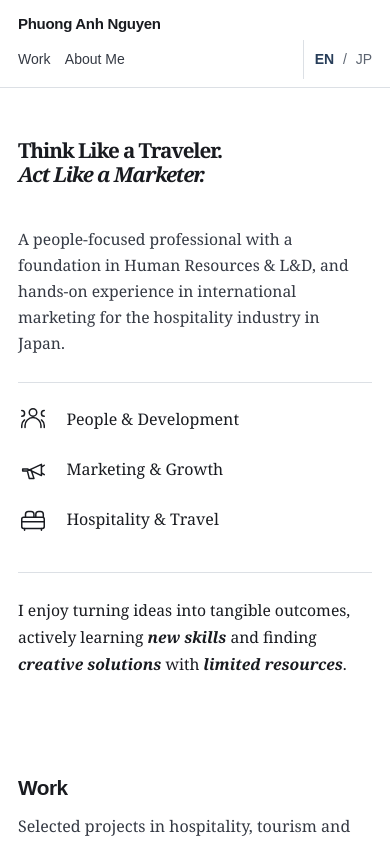
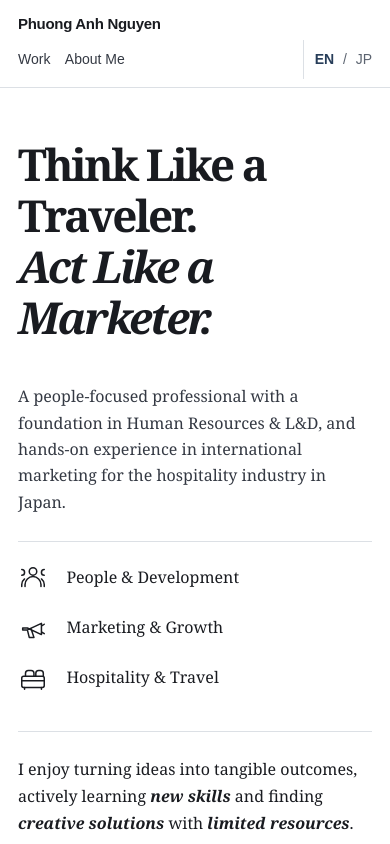
Before and after one commit to phuonganhngh/mkt, a Next.js app: page / in a window 390 px wide. Shown: the top 844 px of the page. Built offline with nearby package versions, Linux system fonts and the light colour scheme.

Commit message:
Restore approved fixed typography scale for home editorial hero

```diff
--- a/app/styles.css
+++ b/app/styles.css
@@ -500,7 +500,7 @@ th { font-weight: 500; }
 .home-intro-editorial { padding-block: clamp(3.2rem, 7vw, 6.4rem) 3.5rem; }
 .home-intro-editorial .home-editorial-title {
   font-family: "Roboto Serif Variable", Georgia, serif;
-  font-size: clamp(2rem, 3.55vw, 3.25rem);
+  font-size: 44px;
   font-weight: 750;
   letter-spacing: -.052em;
   line-height: 1.16;
@@ -517,7 +517,7 @@ th { font-weight: 500; }
 .home-editorial-body .home-intro-statement {
   margin: 0;
   max-width: 39ch;
-  font: 400 clamp(.98rem, 1.25vw, 1.1rem)/1.65 var(--reading);
+  font: 400 16px/1.65 var(--reading);
 }
 .home-editorial-body .home-intro-statement strong { font-weight: 700; color: var(--ink); }
 .home-editorial-focus {
@@ -526,14 +526,14 @@ th { font-weight: 500; }
   display: grid;
   gap: 1.25rem;
 }
-.home-editorial-focus-item { display: flex; align-items: center; gap: 1.15rem; font: 400 clamp(.96rem, 1.2vw, 1.08rem)/1.4 var(--reading); color: var(--ink); }
+.home-editorial-focus-item { display: flex; align-items: center; gap: 1.15rem; font: 400 16px/1.4 var(--reading); color: var(--ink); }
 .home-editorial-focus-item svg { width: 30px; height: 30px; flex: 0 0 30px; }
 .home-intro-editorial .home-editorial-philosophy {
   max-width: none;
   margin-top: clamp(2.4rem, 4vw, 3.5rem);
   padding-top: clamp(1.5rem, 2.5vw, 2.2rem);
   border-top: 1px solid var(--line);
-  font: 400 clamp(.98rem, 1.32vw, 1.14rem)/1.7 var(--reading);
+  font: 400 16px/1.7 var(--reading);
   color: var(--ink);
 }
 .home-editorial-philosophy strong { font-weight: 700; }
@@ -542,12 +542,11 @@ th { font-weight: 500; }
   .home-editorial-focus { padding-left: 1.5rem; }
 }
 @media (max-width: 720px) {
-  .home-intro-editorial .home-editorial-title { font-size: clamp(1.55rem, 5.4vw, 2.4rem); }
+  .home-intro-editorial .home-editorial-title > span { white-space: normal; }
   .home-editorial-body { grid-template-columns: 1fr; gap: 1.6rem; }
   .home-editorial-focus { border-left: 0; border-top: 1px solid var(--line); padding: 1.3rem 0 0; }
 }
 @media (max-width: 480px) {
-  .home-intro-editorial .home-editorial-title { font-size: clamp(1.27rem, 5.3vw, 1.7rem); letter-spacing: -.055em; }
-  .home-editorial-focus-item { font-size: 1rem; }
+  .home-intro-editorial .home-editorial-title { letter-spacing: -.055em; }
 }
 html[lang="ja"] .home-intro-editorial h1 { font-family: var(--heading); white-space: normal; font-size: clamp(1.6rem, 4vw, 2.8rem); }
```
